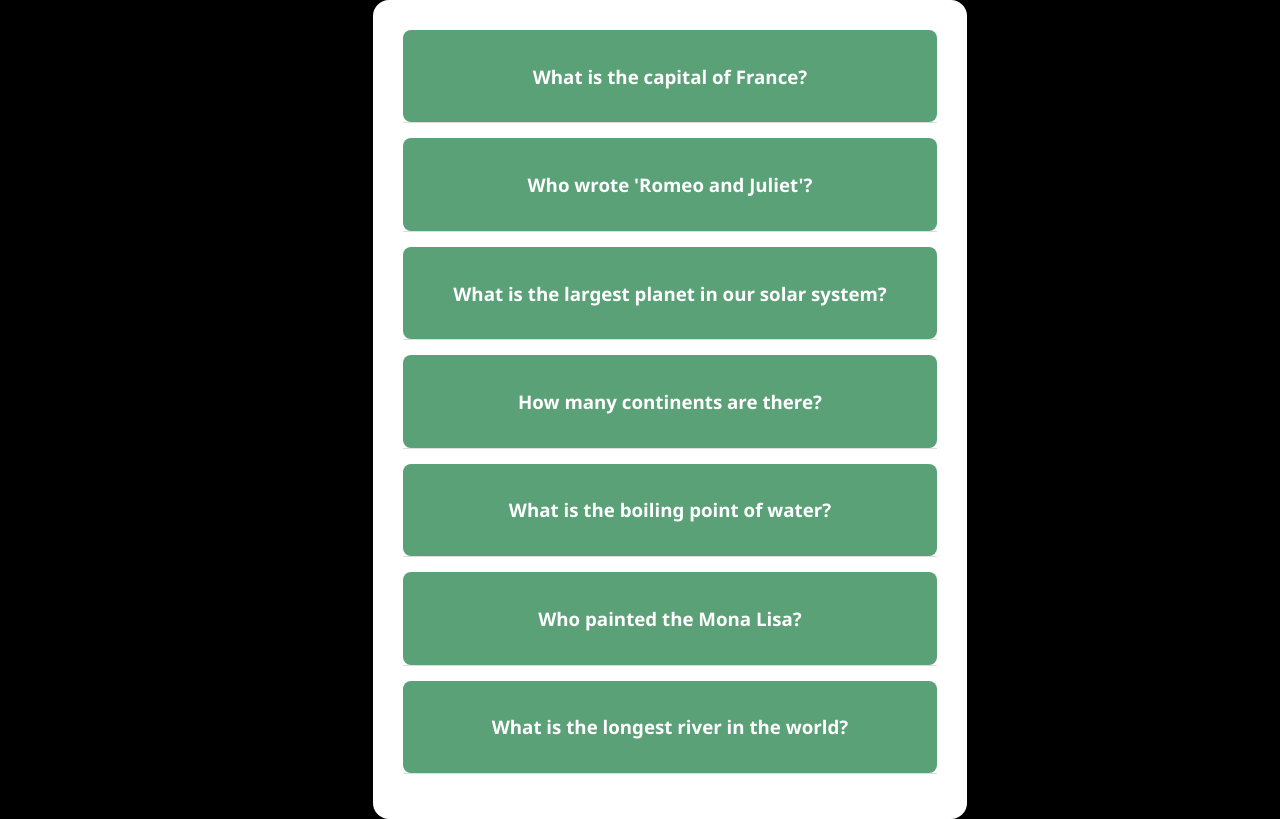
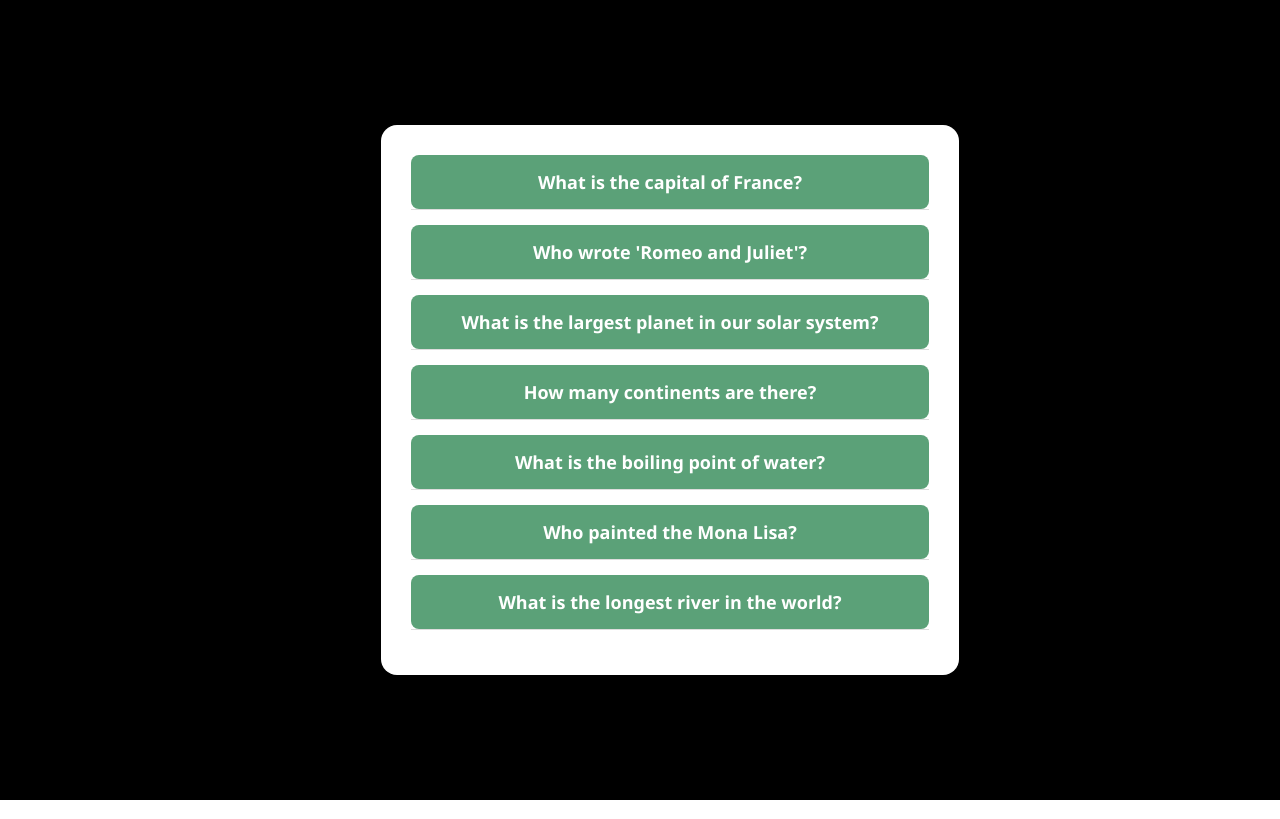
Before and after one commit to M-Saleh-N/faq-accordion, a React (Create React App) app: page / in a window 1280 px wide. Built offline with nearby package versions, Linux system fonts and the light colour scheme.

Commit message:
styled the answers and its texts

```diff
--- a/src/components/accordion.css
+++ b/src/components/accordion.css
@@ -35,3 +35,16 @@ body {
   .faq-question:hover {
     background: #48888b;
   }
+
+  .faq-question h3 {
+    margin: 0;
+    font-size: 18px;
+  }
+
+  .faq-answer {
+    padding: 15px 20px;
+    color: #333;
+    background: #f9f9f9;
+    border-radius: 0 0 8px 8px;
+    font-size: 16px;
+  }
```
